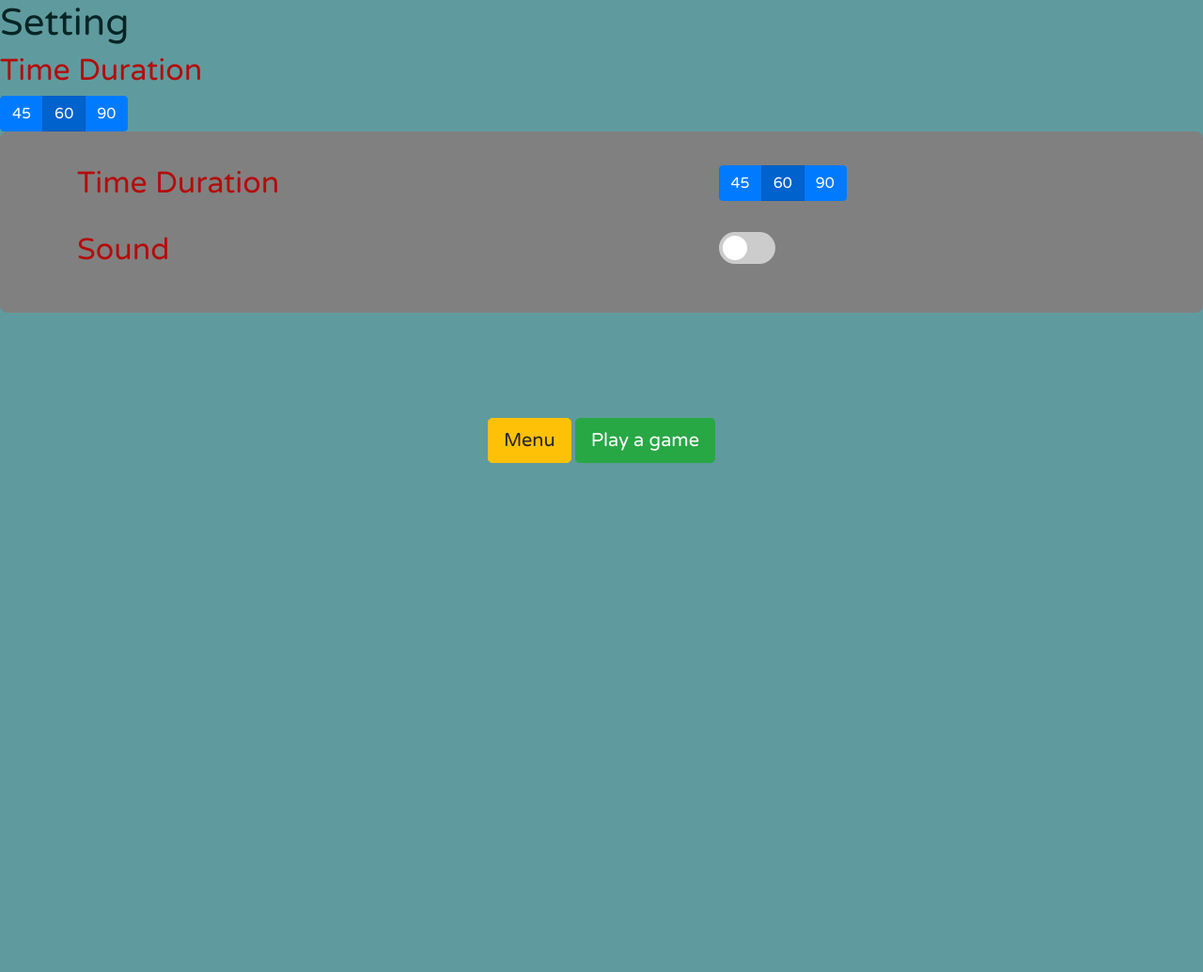
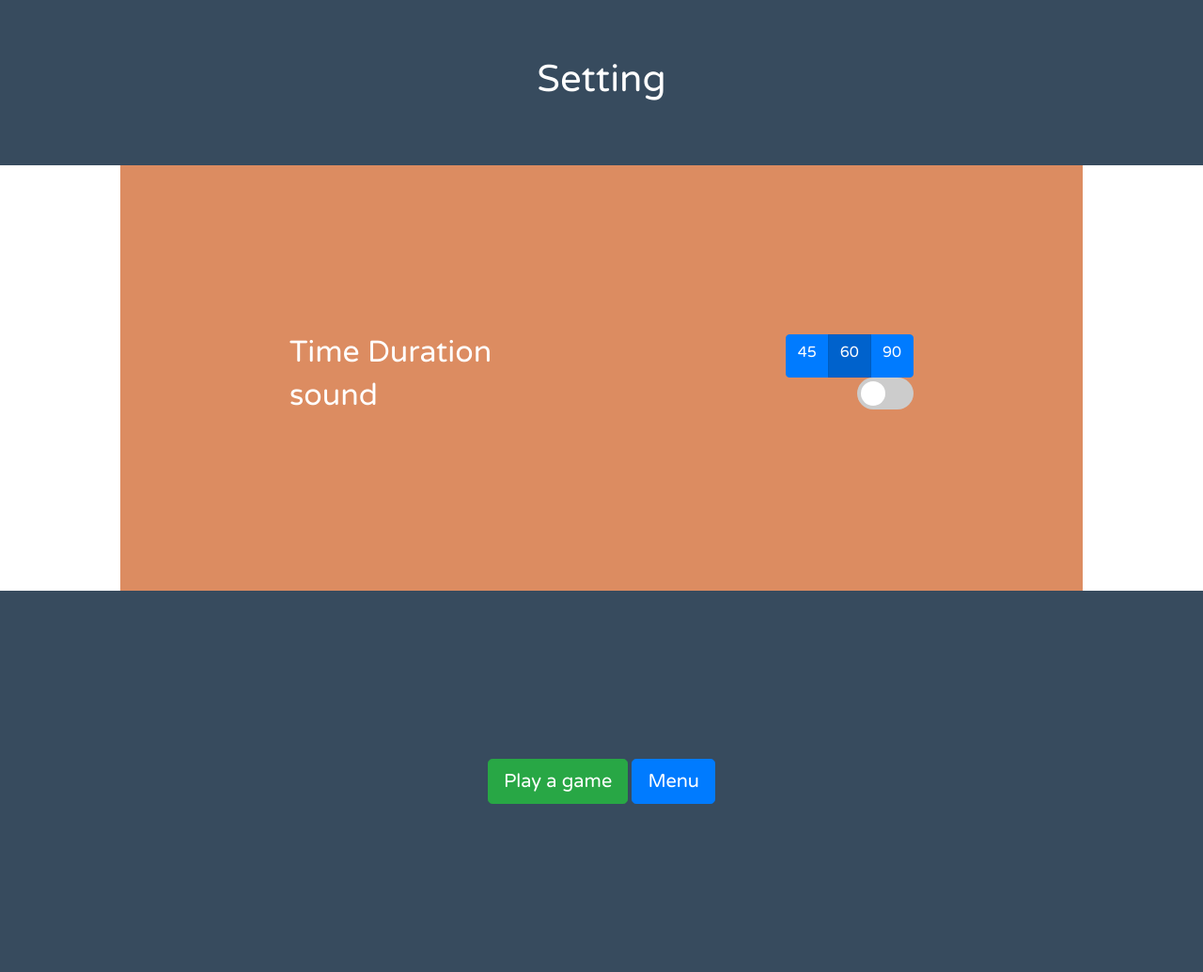
Before and after one commit to Klan300/league_of_saras, a Django app: template CardGame/templates/Cardgame/setting.html in a window 1280 px wide. Shown: the whole page at 94% size. Before the commit the page ends 493 px from the top, so only its background shows below. Run offline with Django 3.2, Linux system fonts and the light colour scheme; the template is opened without the code that fills it, so the values that code supplies are empty; some libraries are stand-ins or nearby versions.

Commit message:
swap setting2 and setting

```diff
--- a/CardGame/static/css/setting.css
+++ b/CardGame/static/css/setting.css
@@ -3,17 +3,40 @@
     color: #072525;
 }
 
-body {
-    font-family: 'Varela Round', sans-serif;
-    background-color: #5f9b9e;
+/* Header/logo Title */
+.header {
+    padding: 60px;
+    text-align: center;
+    background: #374b5e;
+    color: white;
 }
 
 h2 {
-    color: rgb(180, 12, 12);
+    color: white;
 }
 
-.play_button {
-    align-content: center;
+.main {
+    padding: 180px;
+    background: #dc8c61;
+    margin-left: 10%;
+    margin-right: 10%;
+}
+
+.time {
+    display: flex;
+    justify-content: space-between;
+}
+
+.sound {
+    display: flex;
+    justify-content: space-between;
+}
+
+.footer {
+    display: flex;
+    background: #374b5e;
+    padding: 14%;
+    justify-content: center;
 }
 
 /* The switch - the box around the slider */
--- a/CardGame/templates/Cardgame/setting.html
+++ b/CardGame/templates/Cardgame/setting.html
@@ -13,12 +13,14 @@
 </head>
 
 <body>
-    <div class="flex-container">
-        <header class="header">
+
+  <div class="header">
     <h1>Setting</h1>
-        </header>
+  </div>
 
-        <section class="main">
+  <div class="main">
+    <!-- time -->
+    <div class='time'>
       <h2>Time Duration</h2>
       <div class="btn-group btn-group-toggle" data-toggle="buttons">
         <label class="btn btn-primary">
@@ -31,45 +33,24 @@
           <input type="radio" name="options" id="option3" autocomplete="off"> 90
         </label>
       </div>
-        </section>
-
     </div>
-
-    <div style="background-color: grey;border-radius: 8px;" class="box">
-        <table class="table table-borderless container">
-            <tr><br/>
-                <td><h2 align="left">Time Duration</h2></td>
-                <td>
-                    <div class="btn-group btn-group-toggle" data-toggle="buttons">
-                        <label class="btn btn-primary">
-                            <input type="radio" name="options" id="option1" autocomplete="off"> 45
-                        </label>
-                        <label class="btn btn-primary active">
-                            <input type="radio" name="options" id="option2" autocomplete="off" checked> 60
-                        </label>
-                        <label class="btn btn-primary">
-                            <input type="radio" name="options" id="option3" autocomplete="off"> 90
-                        </label>
-                    </div>
-                </td>
-            <tr>
-                <td><h2 align="left" text>Sound</h2></td>
-                <td><h2 align="left">
+    <!-- sound -->
+    <div class="sound">
+      <h2>sound</h2>
       <label class="switch">
         <input type="checkbox">
         <span class="slider round"></span>
-                    </label></h2>
-                <br/></td>
-            </tr>
-        </table>
+      </label>
+    </div>
   </div>
 
-    <br/><br/><br/><br/>
+  <div class="footer">
+    <div class="play_button text-center">
+      <button type="button" class="btn btn-success btn-lg">Play a game</button>
+      <button type="button" class="btn btn-primary btn-lg">Menu</button>
+    </div>
+  </div>
 
-    <div class="play_button text-center">
-        <button type="button" class="btn btn-warning btn-lg">Menu</button>
-        <button type="button" class="btn btn-success btn-lg">Play a game</button>
-    </div>
 <script src="https://code.jquery.com/jquery-3.2.1.slim.min.js" integrity="sha384-KJ3o2DKtIkvYIK3UENzmM7KCkRr/rE9/Qpg6aAZGJwFDMVNA/GpGFF93hXpG5KkN" crossorigin="anonymous"></script>
 <script src="https://cdnjs.cloudflare.com/ajax/libs/popper.js/1.12.9/umd/popper.min.js" integrity="sha384-ApNbgh9B+Y1QKtv3Rn7W3mgPxhU9K/ScQsAP7hUibX39j7fakFPskvXusvfa0b4Q" crossorigin="anonymous"></script>
 <script src="https://maxcdn.bootstrapcdn.com/bootstrap/4.0.0/js/bootstrap.min.js" integrity="sha384-JZR6Spejh4U02d8jOt6vLEHfe/JQGiRRSQQxSfFWpi1MquVdAyjUar5+76PVCmYl" crossorigin="anonymous"></script>
--- a/CardGame/urls.py
+++ b/CardGame/urls.py
@@ -6,6 +6,5 @@ urlpatterns = [
     path('', views.index, name='index'),
     path('playing/', views.playing, name='playing'),
     path('setting/', views.setting, name='setting'),
-    path('setting2/', views.setting2, name='setting2'),
     # path('/scoreboard/', views.scoreboard, name='scoreboard')
 ]
--- a/CardGame/views.py
+++ b/CardGame/views.py
@@ -11,6 +11,3 @@ def playing(request):
 
 def setting(request):
     return render(request,'Cardgame/setting.html')
-
-def setting2(request):
-    return render(request,'Cardgame/setting2.html')
```
Also changed, not shown: CardGame/static/css/setting2.css (deleted, +0 -103 lines), CardGame/templates/Cardgame/setting2.html (deleted, +0 -59 lines). Lines whose indentation alone changed are shown as unchanged.
